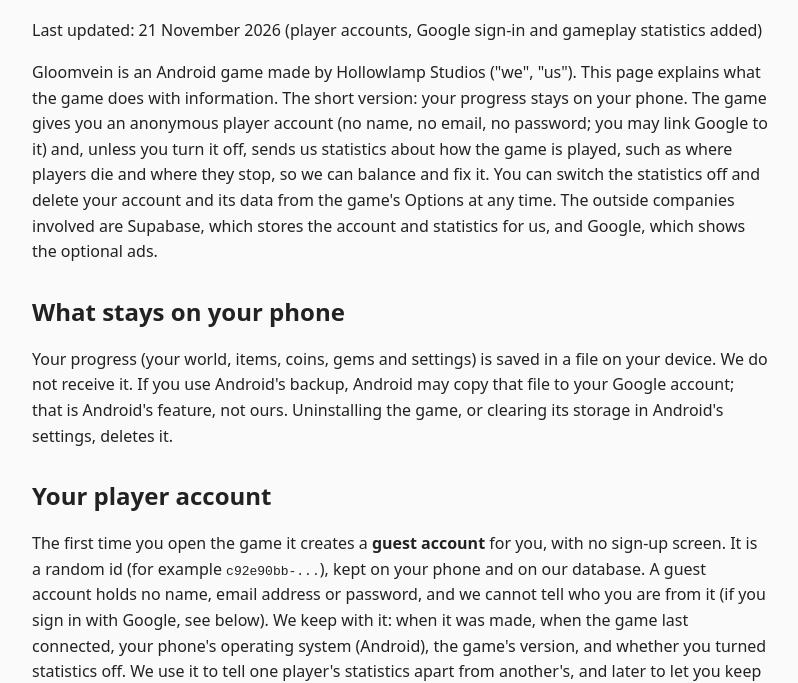
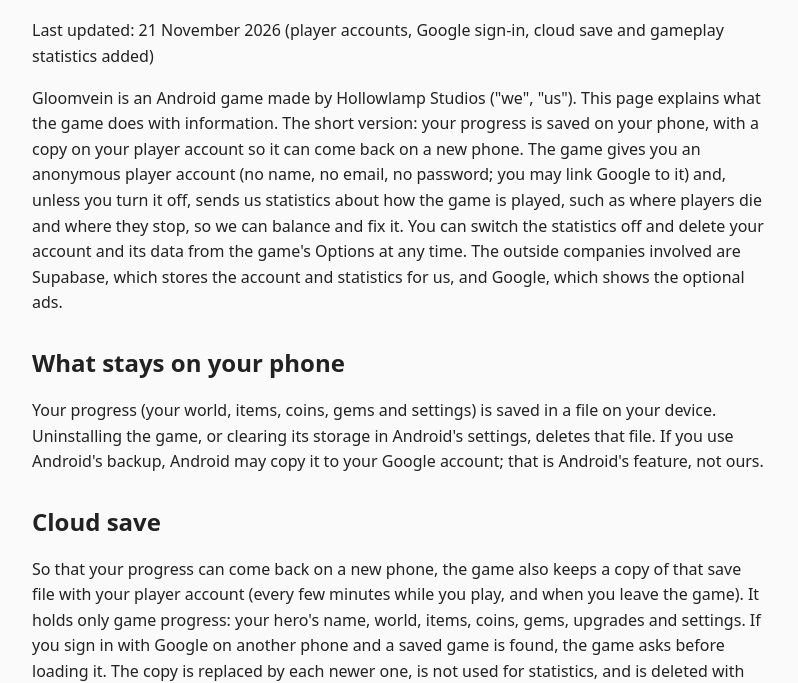
Before and after one commit to Hollowlampstudios/gloomvein-site, a plain HTML site: page privacy.html in a window 1280 px wide. Shown: the part 122-805 px from the top of the page, without its empty margins (240-1038 px from the left). Drawn offline with Linux system fonts and the light colour scheme.

Commit message:
Privacy policy: cloud save

```diff
--- a/privacy.html
+++ b/privacy.html
@@ -15,11 +15,14 @@
 <body>
 <p><a href="index.html">Gloomvein home</a> · <a href="terms.html">Terms of Service</a></p>
 <h1>Gloomvein Privacy Policy</h1>
-<p>Last updated: 21 November 2026 (player accounts, Google sign-in and gameplay statistics added)</p>
-<p>Gloomvein is an Android game made by Hollowlamp Studios ("we", "us"). This page explains what the game does with information. The short version: your progress stays on your phone. The game gives you an anonymous player account (no name, no email, no password; you may link Google to it) and, unless you turn it off, sends us statistics about how the game is played, such as where players die and where they stop, so we can balance and fix it. You can switch the statistics off and delete your account and its data from the game's Options at any time. The outside companies involved are Supabase, which stores the account and statistics for us, and Google, which shows the optional ads.</p>
+<p>Last updated: 21 November 2026 (player accounts, Google sign-in, cloud save and gameplay statistics added)</p>
+<p>Gloomvein is an Android game made by Hollowlamp Studios ("we", "us"). This page explains what the game does with information. The short version: your progress is saved on your phone, with a copy on your player account so it can come back on a new phone. The game gives you an anonymous player account (no name, no email, no password; you may link Google to it) and, unless you turn it off, sends us statistics about how the game is played, such as where players die and where they stop, so we can balance and fix it. You can switch the statistics off and delete your account and its data from the game's Options at any time. The outside companies involved are Supabase, which stores the account and statistics for us, and Google, which shows the optional ads.</p>
 
 <h2>What stays on your phone</h2>
-<p>Your progress (your world, items, coins, gems and settings) is saved in a file on your device. We do not receive it. If you use Android's backup, Android may copy that file to your Google account; that is Android's feature, not ours. Uninstalling the game, or clearing its storage in Android's settings, deletes it.</p>
+<p>Your progress (your world, items, coins, gems and settings) is saved in a file on your device. Uninstalling the game, or clearing its storage in Android's settings, deletes that file. If you use Android's backup, Android may copy it to your Google account; that is Android's feature, not ours.</p>
+
+<h2 id="cloud-save">Cloud save</h2>
+<p>So that your progress can come back on a new phone, the game also keeps a copy of that save file with your player account (every few minutes while you play, and when you leave the game). It holds only game progress: your hero's name, world, items, coins, gems, upgrades and settings. If you sign in with Google on another phone and a saved game is found, the game asks before loading it. The copy is replaced by each newer one, is not used for statistics, and is deleted with <em>Delete my account and data</em> in Options. Turning statistics off does not stop the cloud save, because it is part of the game, not analytics.</p>
 
 <h2 id="account">Your player account</h2>
 <p>The first time you open the game it creates a <strong>guest account</strong> for you, with no sign-up screen. It is a random id (for example <code>c92e90bb-...</code>), kept on your phone and on our database. A guest account holds no name, email address or password, and we cannot tell who you are from it (if you sign in with Google, see below). We keep with it: when it was made, when the game last connected, your phone's operating system (Android), the game's version, and whether you turned statistics off. We use it to tell one player's statistics apart from another's, and later to let you keep your progress on a new phone if you choose to sign in.</p>
@@ -39,7 +42,7 @@
 </ul>
 
 <h2 id="supabase">Where the data is stored</h2>
-<p>The account, the statistics and the website's launch email list are stored by <a href="https://supabase.com/privacy">Supabase</a> on servers in the European Union. Supabase processes them only on our behalf and under its data processing terms. Access is limited by database rules: the game can only add records for its own account and cannot read anyone else's.</p>
+<p>The account, the cloud save, the statistics and the website's launch email list are stored by <a href="https://supabase.com/privacy">Supabase</a> on servers in the European Union. Supabase processes them only on our behalf and under its data processing terms. Access is limited by database rules: the game can only add records for its own account and cannot read anyone else's.</p>
 
 <h2>If you email us</h2>
 <p>The game has a <em>Report a problem</em> button that opens your own email app with a message to <a href="mailto:gloomvein@gmail.com">gloomvein@gmail.com</a>. It fills in the game's version, your phone's model and Android version, your hero's class, difficulty, depth and number of rebirths, so we can look into the problem. You can read and change all of it before you send, and nothing is sent unless you press send. When you write to us, we receive your email address and what you wrote. We use it only to answer you and fix the problem, never for marketing, and we do not share it. We delete the conversation when it is no longer needed to deal with your report.</p>
```
